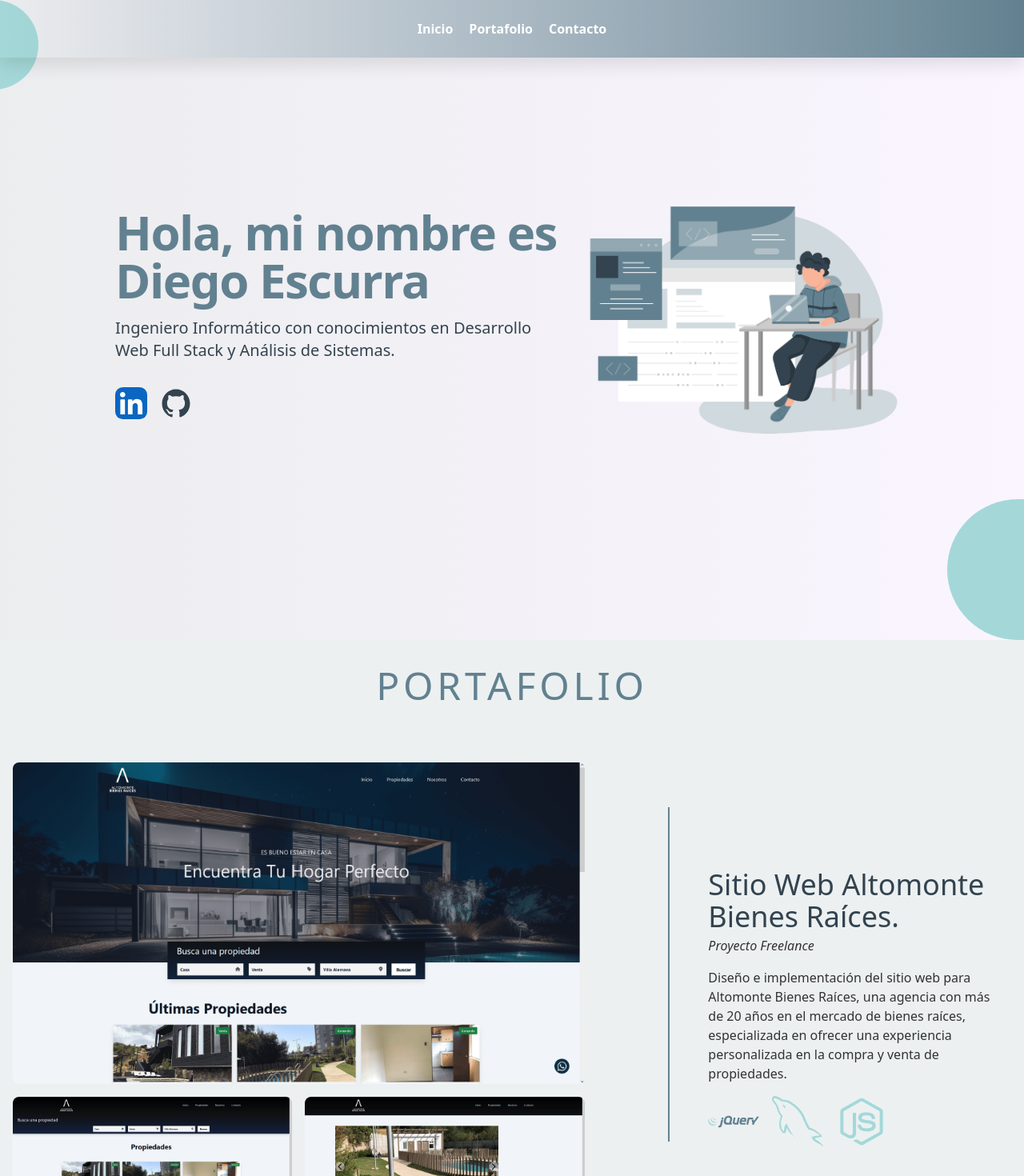
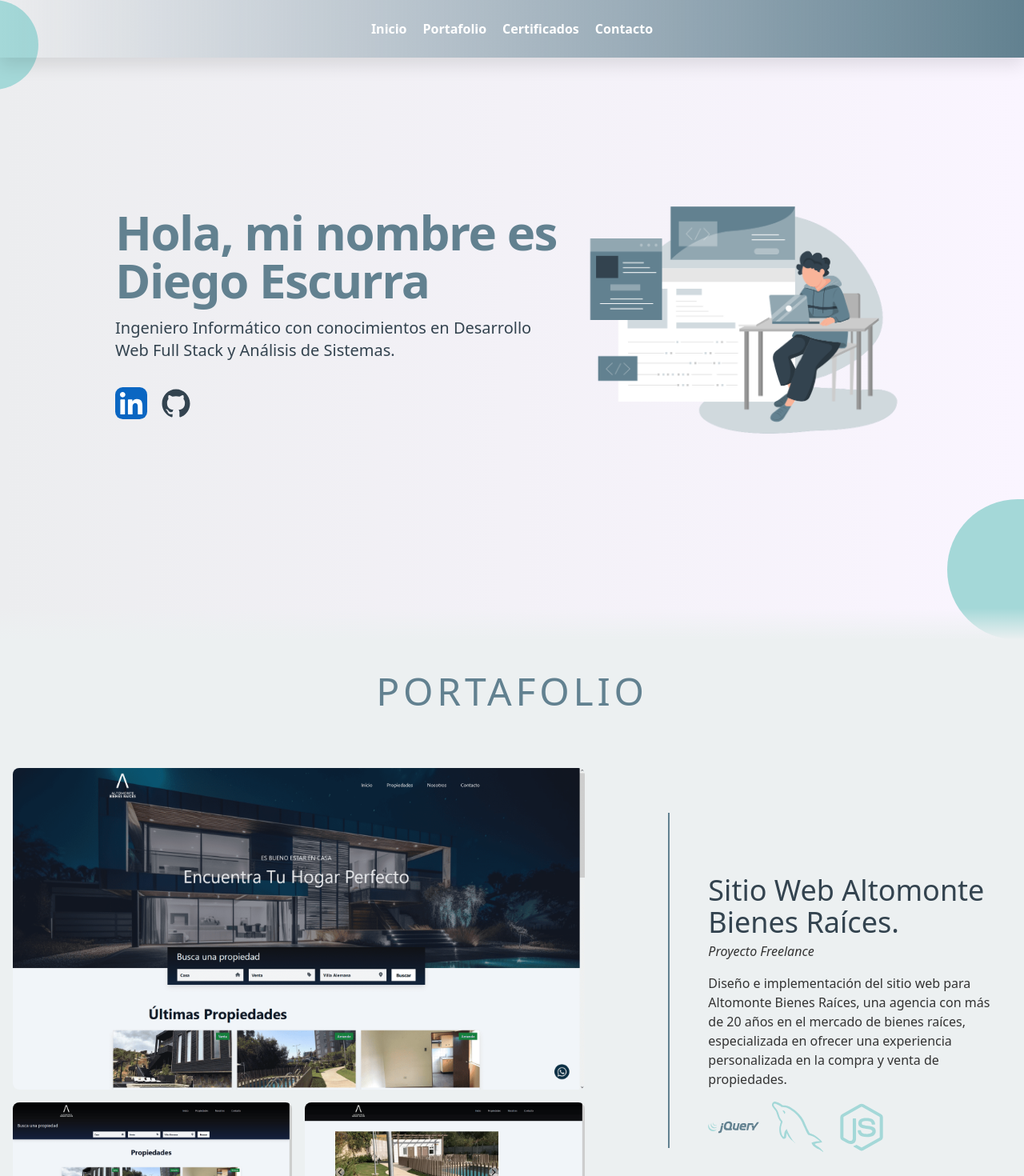
Before and after one commit to diegoescurra/portfolio, a React (Vite) app: page / in a window 1280 px wide. Shown: the top 1470 px of the page at 80% size. Built offline with nearby package versions, Linux system fonts and the light colour scheme.

Commit message:
div ab tranparent

```diff
--- a/src/App.css
+++ b/src/App.css
@@ -5,7 +5,6 @@ html {
     font-family: 'Roboto', sans-serif;
 }
 section {
-    min-height: 100svh;
     padding: 0 10%;
     display: flex;
     align-items: center;
--- a/src/components/Views/Certificates.jsx
+++ b/src/components/Views/Certificates.jsx
@@ -6,7 +6,7 @@ const Certificates = () => {
 
 
   return (
-    <section id="contact" className="w-full bg-gray-100 py-10">
+    <section id="certificates" className="w-full bg-gray-100 py-10">
 
 <div className="w-full">
 <h2 className="text-shadowc p-4 mb-4 lg:text-5xl text-center text-3xl  tracking-widest">
--- a/src/components/Views/Hero.jsx
+++ b/src/components/Views/Hero.jsx
@@ -3,7 +3,7 @@ import { GithubIcon, LinkedinIcon } from '../Icons'
 
 export const Hero = () => {
   return (
-<section className="flex items-center relative" id="home">
+<section className="flex items-center relative h-screen" id="home" >
 <div className="absolute h-28 w-28 bg-pastel-cyan rounded-full top-0 -left-16"></div>
 
     <div className="grid max-w-screen-xl px-4 py-8 mx-auto lg:gap-8 xl:gap-0 lg:py-16 lg:grid-cols-12">
@@ -25,6 +25,7 @@ export const Hero = () => {
         </div>
     </div>
     <div className="absolute h-44 w-56 bg-pastel-cyan rounded-full bottom-0 -right-32"></div>
+    <div className="absolute bottom-0 left-0 right-0 h-10 bg-gradient-to-b from-transparent to-[#ecf0f1]"></div>
 
 </section>
   )
--- a/src/components/Views/Work.jsx
+++ b/src/components/Views/Work.jsx
@@ -4,7 +4,7 @@ export const Work = () => {
   return (
     <section
       id="portfolio"
-      className="bg-[#ecf0f1] text-[#333] w-full  mx-auto px-4"
+      className="bg-[#ecf0f1] text-[#333] w-full mx-auto px-4 py-10 relative"
     >
       <div>
         <h2 className="text-shadowc pb-4 mb-14 lg:text-5xl text-center text-3xl  tracking-widest">
@@ -68,6 +68,8 @@ export const Work = () => {
           </div>
         </div>
       </div>
+      <div className="absolute bottom-0 left-0 right-0 h-0 bg-gradient-to-b from-solitude to-purple-50"></div>
+
     </section>
   );
 };
--- a/src/components/shareds/navbar/Navbar.jsx
+++ b/src/components/shareds/navbar/Navbar.jsx
@@ -39,7 +39,10 @@ export const Navbar = () => {
 
         Portafolio
       </a>
+      <a data-scroll="certificates" href="#certificates">
 
+        Certificados
+      </a>
       <a data-scroll="contact" href="#contact">
 
         Contacto
```
Also changed, not shown: public/bg.png (added).
